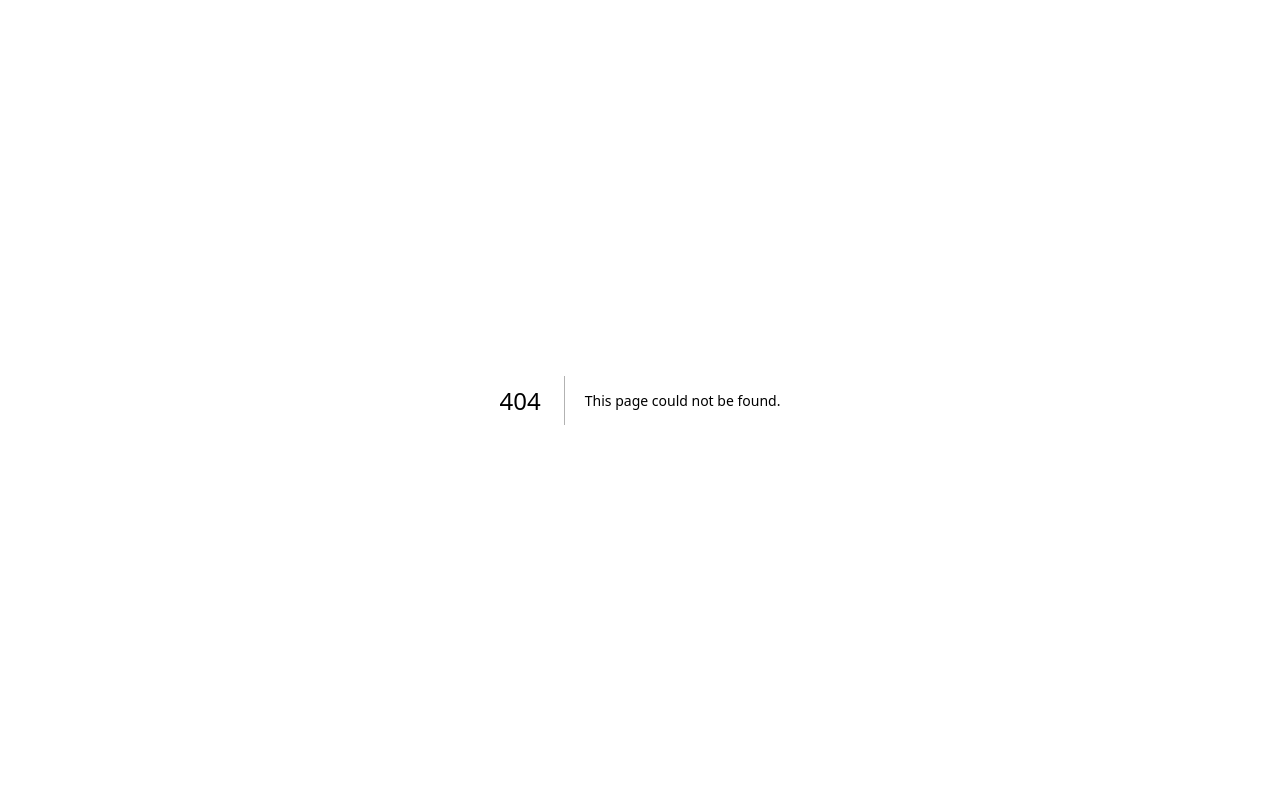
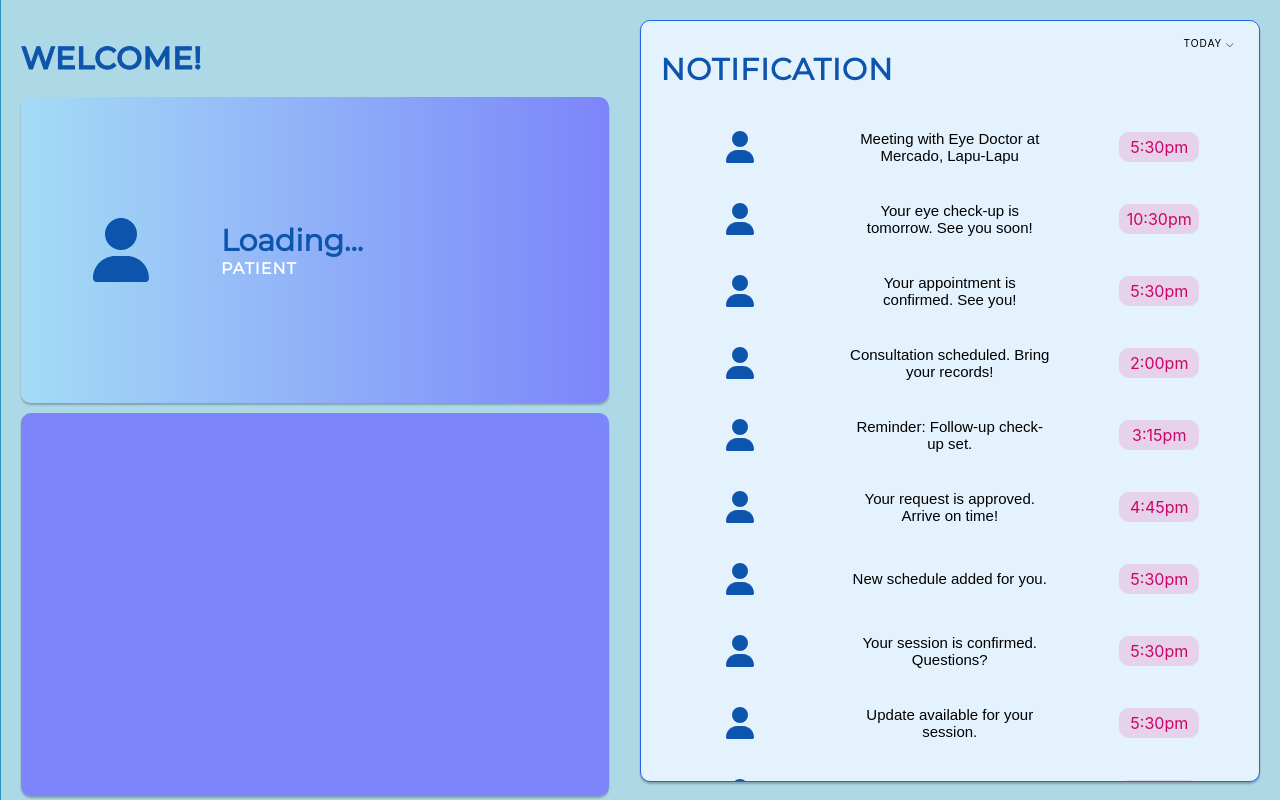
Before and after one commit to SeesonLau/danledan, a Next.js app: page /patient-homepage in a window 1280 px wide. Before the commit this address had no page. Built offline with nearby package versions, Linux system fonts and the light colour scheme.

Commit message:
Create patient-homepage.jsx
Pushed to Production BUILD

```diff
--- /dev/null
+++ b/src/pages/patient-homepage.jsx
@@ -0,0 +1,195 @@
+import PatientLayout from "@/components/patient-layout";
+import styles from "../styles/patient-homepage/patient-homepage.module.css";
+import { FontAwesomeIcon } from "@fortawesome/react-fontawesome";
+import { faUser } from "@fortawesome/free-solid-svg-icons";
+import { MapContainer, TileLayer, Marker, Popup } from "react-leaflet";
+import { useState, useEffect } from "react";
+import { auth, getFullName } from "../config/firebase";
+
+{
+  /*OVERFLOWING PURPOSES DO YOUR BACKEND HERE BROSKI*/
+}
+const patientNotifications = [
+  {
+    id: 1,
+    name: "Meeting with Eye Doctor at Mercado, Lapu-Lapu",
+    time: "5:30pm",
+  },
+  {
+    id: 2,
+    name: "Your eye check-up is tomorrow. See you soon!",
+    time: "10:30pm",
+  },
+  { id: 3, name: "Your appointment is confirmed. See you!", time: "5:30pm" },
+  {
+    id: 4,
+    name: "Consultation scheduled. Bring your records!",
+    time: "2:00pm",
+  },
+  { id: 5, name: "Reminder: Follow-up check-up set.", time: "3:15pm" },
+  { id: 6, name: "Your request is approved. Arrive on time!", time: "4:45pm" },
+  { id: 7, name: "New schedule added for you.", time: "5:30pm" },
+  { id: 8, name: "Your session is confirmed. Questions?", time: "5:30pm" },
+  { id: 9, name: "Update available for your session.", time: "5:30pm" },
+  { id: 10, name: "See you at your appointment!", time: "5:30pm" },
+];
+
+const PatientHomePage = () => {
+
+  /*EASTER EGG LOGIC*/
+  const [clickCount, setClickCount] = useState(0);
+  const [timer, setTimer] = useState(null);
+
+  console.log(auth?.currentUser?.email);
+
+  const handleProfileClick = () => {
+    if (clickCount + 1 === 3) {
+      window.location.href = "https://www.youtube.com/watch?v=dQw4w9WgXcQ"; // Rickroll after 3rd click
+    } else {
+      setClickCount((prev) => prev + 1);
+
+      // Clear previous timer and set a new one
+      if (timer) clearTimeout(timer);
+
+      const newTimer = setTimeout(() => {
+        setClickCount(0);
+      }, 5000); // Reset after 5 seconds
+
+      setTimer(newTimer);
+    }
+  };
+  /*END OF EASTER EGG LOGIC*/
+
+  /*FILTER LOGIC IN THE NOTIFICATION*/
+  const [isOpen, setIsOpen] = useState(false);
+  const [selected, setSelected] = useState("Today");
+  const options = ["Today", "Yesterday", "This Week", "This Month"];
+  /*END OF FILTER LOGIC IN THE NOTIFICATION*/
+
+  //for Display Name
+  // State to hold user's name
+  const [fullName, setFullName] = useState("Loading...");
+  // Fetch patient's first and last name from Firebase
+  useEffect(() => {
+    const fetchUserName = async () => {
+      if (auth.currentUser) {
+        const name = await getFullName(auth.currentUser.uid, "Patient"); // Specify "Patient"
+        setFullName(name);
+      }
+    };
+
+    fetchUserName();
+  }, []);
+
+  return (
+    <div className={styles.patientcontainer}>
+      {/* Sidebar */}
+      <PatientLayout/>
+
+      {/*main content */}
+      <main className={styles.patientmaincontent}>
+        {/*first div */}
+        <div className={styles.patientfirstdiv}>
+          <h1 className={styles.hellobar}>Welcome!</h1>
+
+          {/*user container*/}
+          <div
+            className={styles.userprofilecontainer}
+            onClick={handleProfileClick}
+          >
+            <div className={styles.userprofileicondiv1}>
+              <div className={styles.userprofileicon}>
+                {/* Do your Profile Picture of the patient backend here replace below icon, unless no profile use this icon below*/}
+                <FontAwesomeIcon icon={faUser} className={styles.userIcon} />
+                {/*  <img src="/landing-page-iamge/house.jpg" alt="Profile" className={styles.userIcon} /> */}
+              </div>
+            </div>
+
+            <div className={styles.userprofileicondiv2}>
+              <p className={styles.userprofileicontext1}>{fullName}</p>
+              <p className={styles.userprofileicontext2}>
+                {/*i assume all patient are patients so dont change */}
+                Patient
+              </p>
+            </div>
+          </div>
+
+          {/*Profile Info Container*/}
+          <div className={styles.mapcontainer}>
+
+          </div>
+        </div>
+
+        {/* Second div layer */}
+        <div className={styles.seconddiv}>
+          <div className={styles.notiftext}>
+            <p className={styles.notifpatienttext}>Notification</p>
+            <div className={styles.notifpatientbuttondiv}>
+              {/* Button */}
+              <button
+                className={styles.notifpatientbutton}
+                onClick={() => setIsOpen(!isOpen)}
+              >
+                <p className={styles.notifpatientbuttontext}>
+                  {selected} &#x2335;
+                </p>
+              </button>
+
+              {/* Dropdown Menu */}
+              {isOpen && (
+                <ul className={styles.dropdownMenu}>
+                  {" "}
+                  {options.map((option) => (
+                    <li
+                      key={option}
+                      className={styles.dropdownItem}
+                      onClick={() => {
+                        setSelected(option);
+                        setIsOpen(false);
+                      }}
+                    >
+                      {" "}
+                      {option}{" "}
+                    </li>
+                  ))}
+                </ul>
+              )}
+            </div>
+          </div>
+
+          {/* Notification Messages */}
+          <div className={styles.notifwrapper}>
+            {patientNotifications.map((patient) => (
+              <div key={patient.id} className={styles.notifmessage}>
+                {/* Profile Picture */}
+                <div className={styles.patientnotifpicdiv}>
+                  <div className={styles.patientnotifpic}>
+                    {/* Profile icon or backend image */}
+                    <FontAwesomeIcon
+                      icon={faUser}
+                      className={styles.clinicpicIcon}
+                    />
+                  </div>
+                </div>
+
+                {/* Patient Name */}
+                <div className={styles.clinicpatientnamediv}>
+                  <p className={styles.clinicpatientname}>{patient.name}</p>
+                </div>
+
+                {/* Appointment Time */}
+                <div className={styles.clinicpatienttimediv}>
+                  <div className={styles.clinicpatienttimecontainer}>
+                    <p className={styles.clinicpatienttime}>{patient.time}</p>
+                  </div>
+                </div>
+              </div>
+            ))}
+          </div>
+        </div>
+      </main>
+    </div>
+  );
+};
+
+export default PatientHomePage;
```
